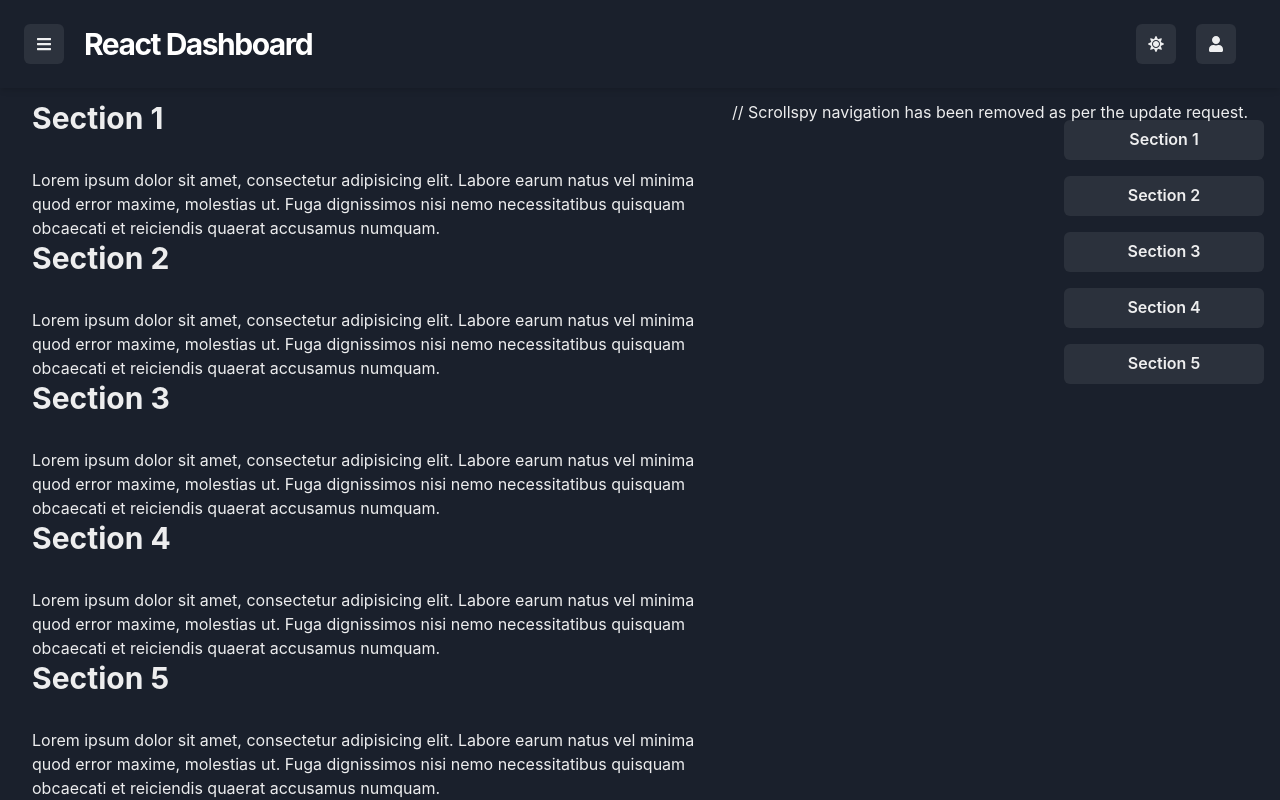
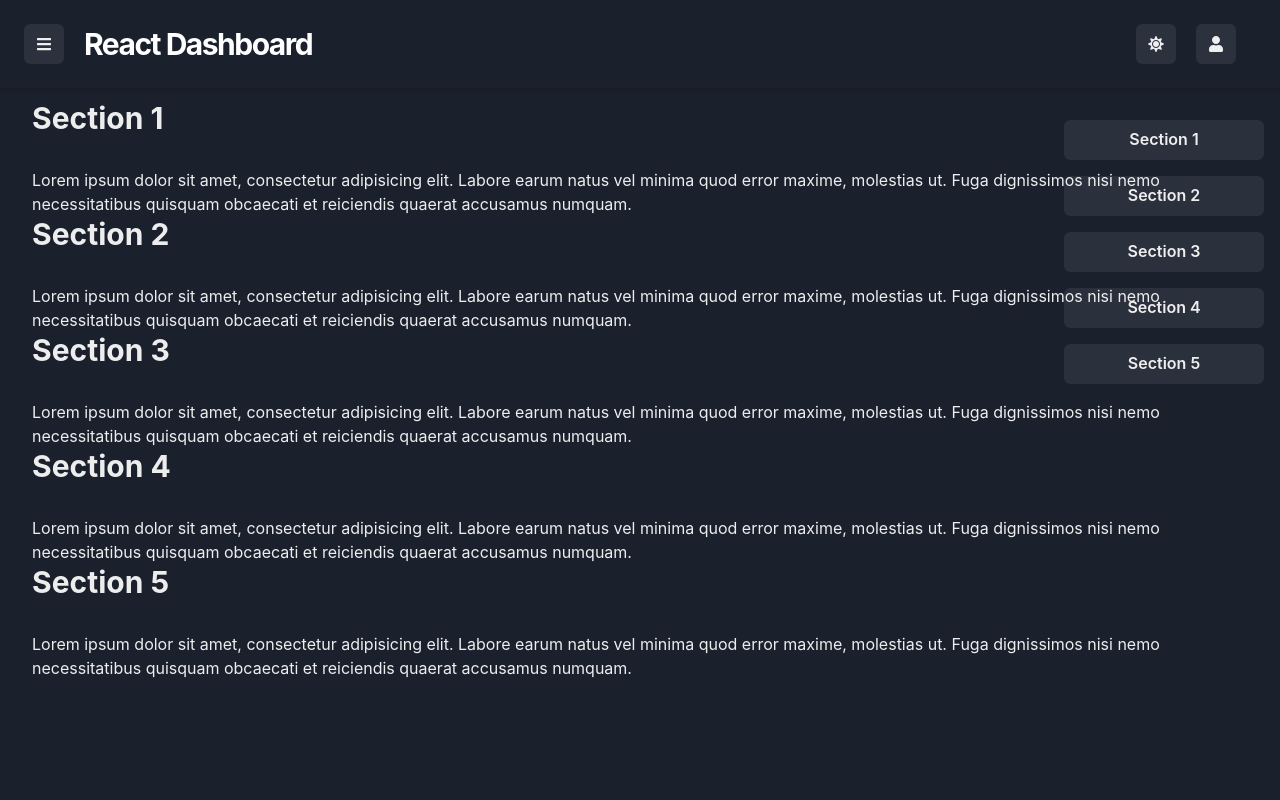
Before and after one commit to GPT-Engineer-App/dashboard-navbar-sidebar, a React (Vite) app: page / in a window 1280 px wide. Built offline with nearby package versions, Linux system fonts and the light colour scheme.

Commit message:
remove this // Scrollspy navigation has been removed as per the update request.
Removed an outdated comment referencing the removal of the scrollspy navigation.

```diff
--- a/src/pages/Index.jsx
+++ b/src/pages/Index.jsx
@@ -100,7 +100,6 @@ const Index = () => {
             <Text fontSize="md">Lorem ipsum dolor sit amet, consectetur adipisicing elit. Labore earum natus vel minima quod error maxime, molestias ut. Fuga dignissimos nisi nemo necessitatibus quisquam obcaecati et reiciendis quaerat accusamus numquam.</Text>
           </VStack>
         </Box>
-        // Scrollspy navigation has been removed as per the update request.
       </Flex>
     </>
   );
```
